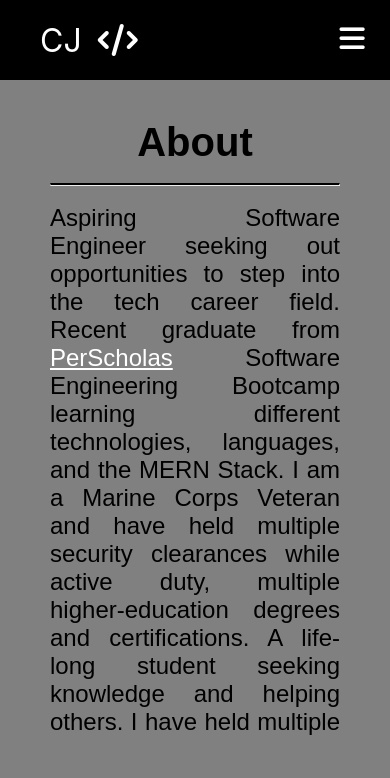
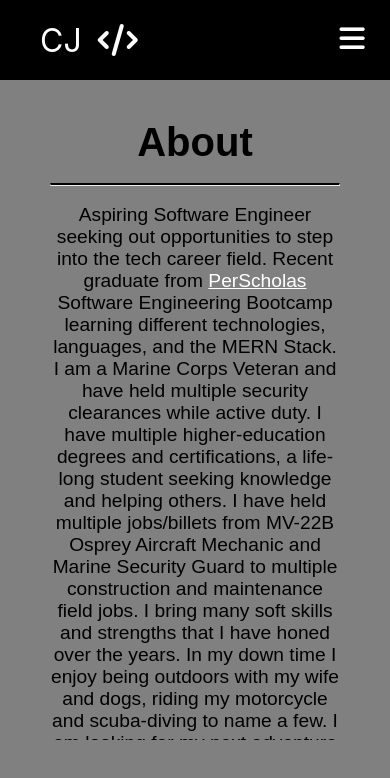
Before and after one commit to Cody-Jennings/Portfolio, a React (Create React App) app: page /about in a window 390 px wide. Shown: the top 778 px of the page. Built offline with nearby package versions, Linux system fonts and the light colour scheme.

Commit message:
fixed responsive word spacing

```diff
--- a/src/Pages/About/About.css
+++ b/src/Pages/About/About.css
@@ -13,9 +13,10 @@
   color: black;
   font-size: 2.5rem;
 }
+
 .about-text{
-    text-align: justify;
-    font-size: x-large;
+  text-align: center;
+  font-size: 1.5rem;
 }
 
 .about-container {
@@ -28,7 +29,7 @@
   position: relative;
   overflow: auto;
   text-align: center;
-    margin:auto
+  margin:auto;
 }
 
 .about-logo {
@@ -38,12 +39,12 @@
 
 .github-logo {
   margin-left: 40%;
-    color: black
+  color: black;
 }
 
 .linkedin-logo {
   margin-right: 40%;
-    color: black
+  color: black;
 }
 
 .skills-grid {
@@ -65,4 +66,13 @@
   .skills-grid {
     grid-template-columns: repeat(1, 1fr);
   }
+
+  .about {
+    gap: 10px;
   }
+
+  .about-text{
+    font-size: 1.2rem;
+    text-align: center;
+  }
+}
--- a/src/Pages/About/About.js
+++ b/src/Pages/About/About.js
@@ -13,7 +13,7 @@ function About() {
                 <h1><strong>About</strong></h1>
                 <br></br><hr />
                 <br></br><p className="about-text">
-                    Aspiring Software Engineer seeking out opportunities to step into the tech career field. Recent graduate from <a className='p-link' href="https://www.perscholas.org" target="_blank" rel="noopener noreferrer">PerScholas</a> Software Engineering Bootcamp learning different technologies, languages, and the MERN Stack. I am a Marine Corps Veteran and have held multiple security clearances while active duty, multiple higher-education degrees and certifications. A life-long student seeking knowledge and helping others. I have held multiple jobs/billets from MV-22B Osprey Aircraft Mechanic and Marine Security Guard to multiple construction and maintenance field jobs. I bring many soft skills and strengths that I have honed over the years. In my down time I enjoy being outdoors with my wife and dogs, riding my motorcycle and scuba-diving to name a few. I am looking for my next adventure as a Software Engineer to further my budding tech skills.
+                    Aspiring Software Engineer seeking out opportunities to step into the tech career field. Recent graduate from <a className='p-link' href="https://www.perscholas.org" target="_blank" rel="noopener noreferrer">PerScholas</a> Software Engineering Bootcamp learning different technologies, languages, and the MERN Stack. I am a Marine Corps Veteran and have held multiple security clearances while active duty. I have multiple higher-education degrees and certifications, a life-long student seeking knowledge and helping others. I have held multiple jobs/billets from MV-22B Osprey Aircraft Mechanic and Marine Security Guard to multiple construction and maintenance field jobs. I bring many soft skills and strengths that I have honed over the years. In my down time I enjoy being outdoors with my wife and dogs, riding my motorcycle and scuba-diving to name a few. I am looking for my next adventure as a Software Engineer to further my budding tech skills.
                 </p>
                 <br></br><div className='about-logo'>
                     <a className='github-logo' href="https://github.com/Cody-Jennings" target="_blank" rel="noopener noreferrer">
--- a/src/Pages/Contact/Contact.js
+++ b/src/Pages/Contact/Contact.js
@@ -23,7 +23,7 @@ function Contact() {
               {/* <div className='resume'><p><FontAwesomeIcon className="icon" icon={faDownload} /><strong> Resume: </strong></p><a className='btn' id='download-btn' href="../components/Cody_Jennings_Software_Engineer_Resume.pdf" download>Download</a></div>
               <br /> */}
             </div>
-            <p className='contact-message'><strong>I'm eager to join forces with you and achieve great things.</strong></p>
+            <p className='contact-message'><strong>I look forward to collaborating with you on future projects!</strong></p>
           </address>
           <div className='form'>
             <div className='form-container'><strong>Leave Me A Message</strong></div>
--- a/src/Pages/Projects/Projects.css
+++ b/src/Pages/Projects/Projects.css
@@ -50,7 +50,7 @@
 .project-description {
   font-size: 16px;
   margin-bottom: 10px;
-  text-align: justify;
+  text-align: center;
 }
 
 .project-image {
```
Lines whose indentation alone changed are shown as unchanged.
